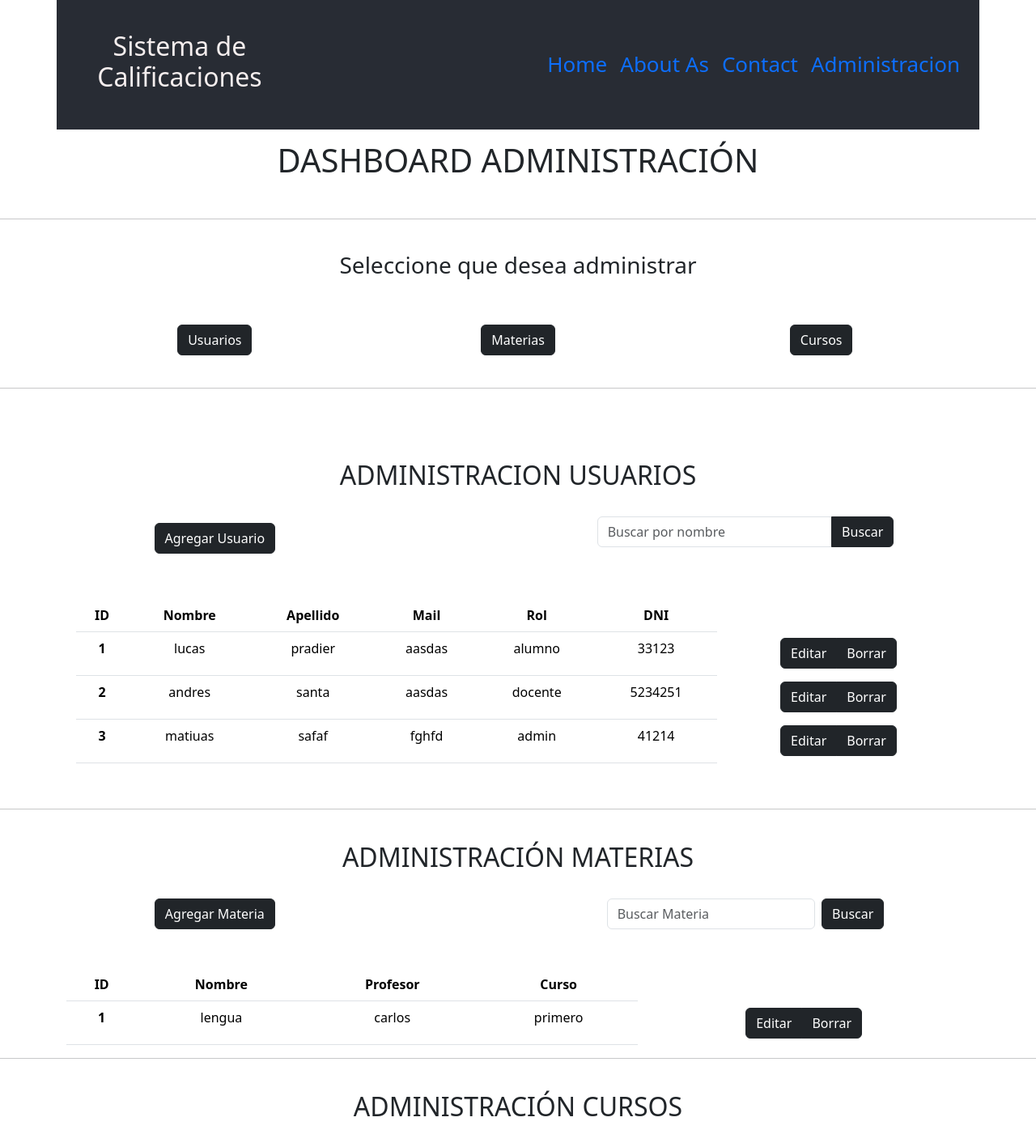
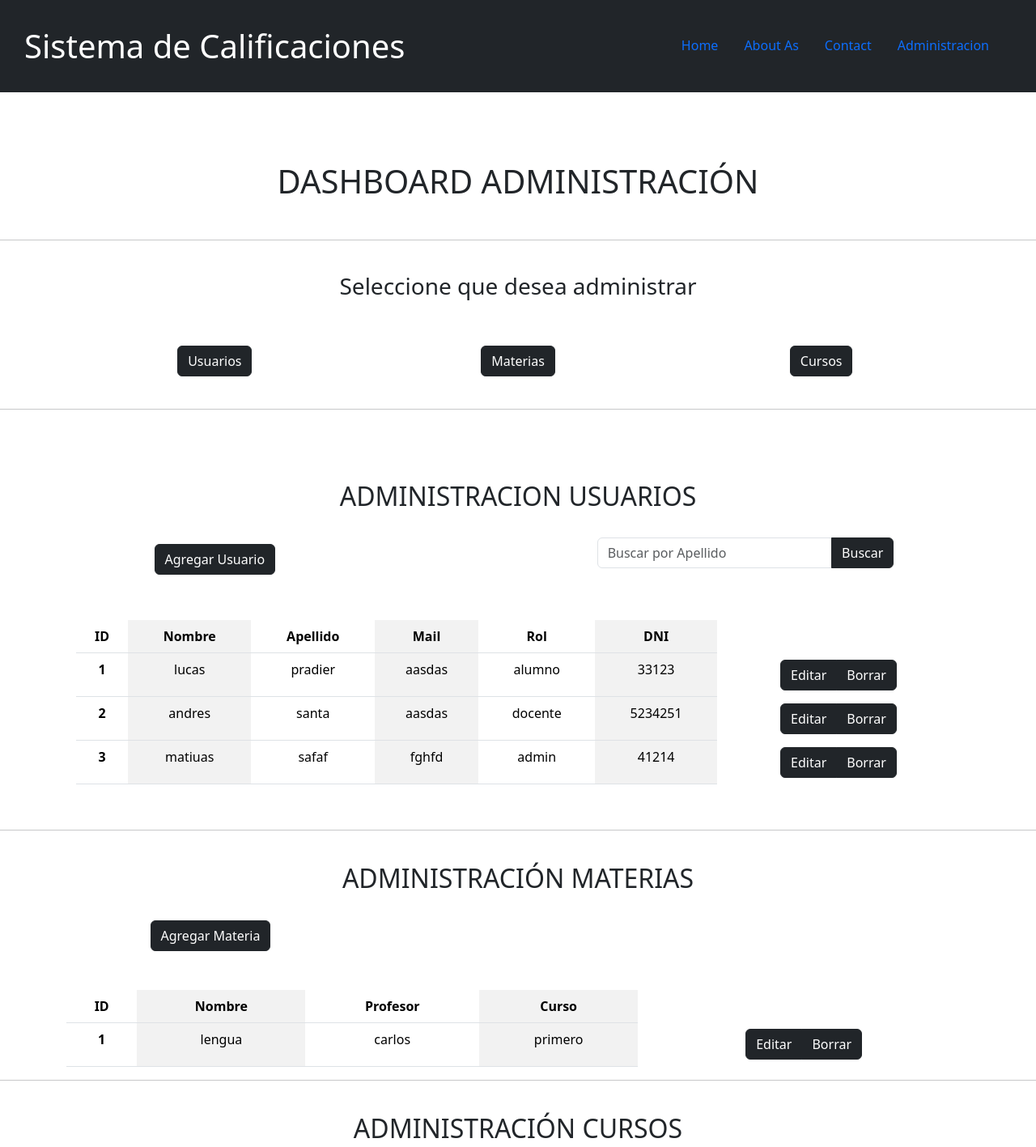
Before and after one commit to santacruzandres1/Integrador-SIlicon, a React (Create React App) app in the folder Frontend/grading-system/: page /1/dashboard in a window 1280 px wide. Shown: the top 1417 px of the page at 81% size. Built offline with nearby package versions, Linux system fonts and the light colour scheme.

Commit message:
arreglo nav y busqueda

```diff
--- a/Frontend/grading-system/src/App.js
+++ b/Frontend/grading-system/src/App.js
@@ -10,6 +10,7 @@ import Contact from './pages/Contact/contact';
 
 import FormCrearUsuario from './components/formCrear/formCrearUsuario';
 
+
 function App() {
 
 
@@ -17,8 +18,6 @@ function App() {
     <div className="App">
 
 
-
-      <br></br>
       <Routes>
         <Route path="/" element={<Home />} />
         <Route path={`/login/:rol`} element={<Login />} />
--- a/Frontend/grading-system/src/components/DashProfesor/DashProfesor.js
+++ b/Frontend/grading-system/src/components/DashProfesor/DashProfesor.js
@@ -52,7 +52,7 @@ const DashProfesor = () => {
 
                             <input className="form-control me-2"
                                 type="text"
-                                placeholder="Buscar por nombre"
+                                placeholder="Buscar por Alumno"
 
                                 onChange={handleSearch}
                                 value={searchTerm}
@@ -97,7 +97,7 @@ const DashProfesor = () => {
 
             <div className="container item">
 
-                <table class="table">
+                <table class="table table-striped-columns">
                     <thead>
                         <tr>
                             <th scope="col">Alumno</th>
--- a/Frontend/grading-system/src/components/Dashboard/Dashboard.js
+++ b/Frontend/grading-system/src/components/Dashboard/Dashboard.js
@@ -11,7 +11,7 @@ import FormCrearMateria from '../formCrear/formCrearMateria';
 import FormEditMateria from '../formEditar/formEditMateria';
 import FormEditCurso from '../formEditar/formEditCurso';
 import FormCrearCurso from '../formCrear/formCrearCurso';
-import { Link } from 'react-router-dom';
+
 import Footer from '../footer/footer';
 
 let datos = [
@@ -60,7 +60,7 @@ const DashboardUser = () => {
   };
 
   const filteredData = datos.filter((item) =>
-    item.nombre.toLowerCase().includes(searchTerm.toLowerCase())
+    item.apellido[0].toLowerCase().includes(searchTerm.toLowerCase())
   );
 
   return (
@@ -79,18 +79,19 @@ const DashboardUser = () => {
         <h3>Seleccione que desea administrar</h3><br></br><br></br>
         <div class="row justify-content-center align-items-center g-2">
           <div class="col">
-            <Link to='#usuario' class="btn btn-dark">Usuarios</Link>
+            <a href="#usuario" class="btn btn-dark">Usuarios</a>
           </div>
           <div class="col">
-            <Link to="#materia" class="btn btn-dark">Materias</Link></div>
-          <div Link to="#curso" class="col"><button type="button" class="btn btn-dark">Cursos</button></div>
+            <a href='#materia' class="btn btn-dark">Materias</a></div>
+          <div    class="col"><a href='#curso' type="button" class="btn btn-dark">Cursos</a></div>
         </div>
+        <div id='usuario'></div>
       </div>
       <br></br>
-      <hr></hr>
+      <hr ></hr>
       <br></br><br></br>
       <br></br>
-      <div id='usuario' className='titulo'>
+      <div  className='titulo'>
         <h2> ADMINISTRACION USUARIOS </h2>
 
       </div>
@@ -106,7 +107,7 @@ const DashboardUser = () => {
 
               <input className="form-control "
                 type="text"
-                placeholder="Buscar por nombre"
+                placeholder="Buscar por Apellido"
                 onChange={handleSearch}
                 value={searchTerm}
               />
@@ -155,7 +156,7 @@ const DashboardUser = () => {
 
       <div className="container item">
         <div className='container'>
-          <table class="table">
+          <table class="table table-striped-columns">
             <thead>
               <tr>
                 <th scope="col">ID</th>
@@ -167,6 +168,7 @@ const DashboardUser = () => {
 
               </tr>
             </thead>
+            <div  id='materia'></div>
             {filteredData.map(datos => (
               <tbody>
                 <tr >
@@ -184,8 +186,10 @@ const DashboardUser = () => {
                 </tr>
 
               </tbody>))}
+
           </table>
         </div>
+
         <br></br>
 
 
@@ -197,21 +201,21 @@ const DashboardUser = () => {
 
       <div>
         <hr></hr><br></br>
-        <h2 id='materia'>ADMINISTRACIÓN MATERIAS </h2>
+        <h2>ADMINISTRACIÓN MATERIAS </h2>
 
       </div>
       <br></br>
       <div className="container ">
-        <div class="row justify-content-center align-items-center g-2">
-          <div class="col-2">  <button onClick={handleShowCrearMateria} className="btn btn-dark  ">Agregar Materia</button></div>
-          <div class="col-4 offset-4"><div className="container-fluid">
-            <form className="d-flex" role="search">
-              <input className="form-control me-2" type="search" placeholder="Buscar Materia" aria-label="Search"></input>
-              <span className="btn btn-dark">Buscar</span>
-            </form>
-          </div></div>
 
-        </div>
+
+          <div class="row justify-content-start">
+          <div className="col-4 ">
+           <button onClick={handleShowCrearMateria} className="btn btn-dark  ">Agregar Materia</button>
+           </div>
+           </div>
+
+
+
 
 
         <Modal show={showModalCrearMateria} onHide={handleCloseCrearMateria}>
@@ -247,8 +251,8 @@ const DashboardUser = () => {
 
 
       <div className="container item">
-
-        <table class="table">
+      <div id='curso'></div>
+        <table class="table table-striped-columns">
           <thead>
             <tr>
               <th scope="col">ID</th>
@@ -259,6 +263,7 @@ const DashboardUser = () => {
 
             </tr>
           </thead>
+
           {materias.map(mate => (
             <tbody>
               <tr >
@@ -282,19 +287,15 @@ const DashboardUser = () => {
 
       <div>
         <hr></hr><br></br>
-        <h2 id='curso'>ADMINISTRACIÓN CURSOS </h2>
+        <h2 >ADMINISTRACIÓN CURSOS </h2>
 
       </div>
       <br></br>
       <div className="container ">
-        <div class="row justify-content-center align-items-center g-2">
-          <div class="col-2">  <button onClick={handleShowCrearCurso} className="btn btn-dark  ">Agregar Curso</button></div>
-          <div class="col-4 offset-4"><div className="container-fluid">
-            <form className="d-flex" role="search">
-              <input className="form-control me-2" type="search" placeholder="Buscar Curso" aria-label="Search"></input>
-              <button className="btn btn-dark" type="submit">Buscar</button>
-            </form>
-          </div></div>
+      <div class="row justify-content-start">
+          <div className="col-4 ">
+           <button onClick={handleShowCrearCurso} className="btn btn-dark  ">Agregar Curso</button></div>
+
 
         </div>
 
@@ -332,9 +333,9 @@ const DashboardUser = () => {
       <br></br> <br></br>
 
 
-      <div className="container item">
+      <div className="container  ">
 
-        <table class="table">
+        <table class="table table-striped-columns">
           <thead>
             <tr>
               <th scope="col">ID</th>
--- a/Frontend/grading-system/src/components/DashboardAlumno/DashboardAlumno.js
+++ b/Frontend/grading-system/src/components/DashboardAlumno/DashboardAlumno.js
@@ -23,7 +23,7 @@ const DashboardAlumno = () => {
 
       <div className="container item">
 
-        <table class="table">
+        <table class="table table-striped">
           <thead>
             <tr>
 
--- a/Frontend/grading-system/src/components/Header/header.css
+++ b/Frontend/grading-system/src/components/Header/header.css
@@ -1,8 +1,13 @@
 .espacio{
-    height: 150px;
+    height: 200px;
   }
 
+  .nav{
+  margin-left: 30px;
+  padding: 20px;
 
+  }
+ .ul{margin-right: 30px;}
   header {
     background-color: #282c34;
     min-height: 20vh;
--- a/Frontend/grading-system/src/components/Header/header.js
+++ b/Frontend/grading-system/src/components/Header/header.js
@@ -1,30 +1,35 @@
 import React from "react"
 import { NavLink } from "react-router-dom"
 import './header.css'
+import { Navbar, Nav, } from 'react-bootstrap';
+
+
 
 const Header = () => {
 
     return (
 
         <>
-            <header className="container App-header fixed-top ">
-                <h2>Sistema de Calificaciones</h2>
-                <div className="container ">
-                    <div className="d-flex justify-content-end ">
+            <div className=" container"  >
+                <Navbar  fixed="top" collapseOnSelect expand="lg" bg="dark" variant="dark">
+                    <Navbar.Brand > <h1 className="nav">Sistema de Calificaciones</h1></Navbar.Brand>
+                    <Navbar.Toggle aria-controls="responsive-navbar-nav" />
+                    <Navbar.Collapse className="justify-content-end" id="responsive-navbar-nav">
+                        <Nav >
 
+                            <ul className="nav nav-underline ul ">
+                                <li className="nav-item"><NavLink className="nav-link " to="/">Home</NavLink></li>
+                                <li className="nav-item"><NavLink className="nav-link " to="/About">About As</NavLink></li>
+                                <li className="nav-item"><NavLink className="nav-link " to="/Contact">Contact</NavLink></li>
+                                <li className="nav-item"><NavLink className="nav-link " to="/Administracion/dashboard">Administracion</NavLink></li>
+                            </ul>
 
+                        </Nav>
 
+                    </Navbar.Collapse>
+                </Navbar>
+            </div>
 
-                        <ul className="nav nav-underline ">
-                            <li className="nav-item"><NavLink className="nav-link " to="/">Home</NavLink></li>
-                            <li className="nav-item"><NavLink className="nav-link " to="/About">About As</NavLink></li>
-                            <li className="nav-item"><NavLink className="nav-link " to="/Contact">Contact</NavLink></li>
-                            <li className="nav-item"><NavLink className="nav-link " to="/Administracion/dashboard">Administracion</NavLink></li>
-                        </ul></div></div>
-
-
-
-            </header>
             <div className='espacio'></div></>
     )
 
--- a/Frontend/grading-system/src/pages/Contact/contact.js
+++ b/Frontend/grading-system/src/pages/Contact/contact.js
@@ -17,7 +17,7 @@ const Contact = () => {
         <li>Teléfono: +123 456 789</li>
       </ul>
 </div>
-
+<br></br><br></br><br></br><br></br><br></br>
 <Footer></Footer>
 </>  )
 }
--- a/Frontend/grading-system/src/pages/Home/Home.js
+++ b/Frontend/grading-system/src/pages/Home/Home.js
@@ -15,6 +15,7 @@ const Home = () => {
             <br></br>
             <LoginRol />
         </div>
+        <br></br><br></br>
         <Footer></Footer></>
     )
 }
```
